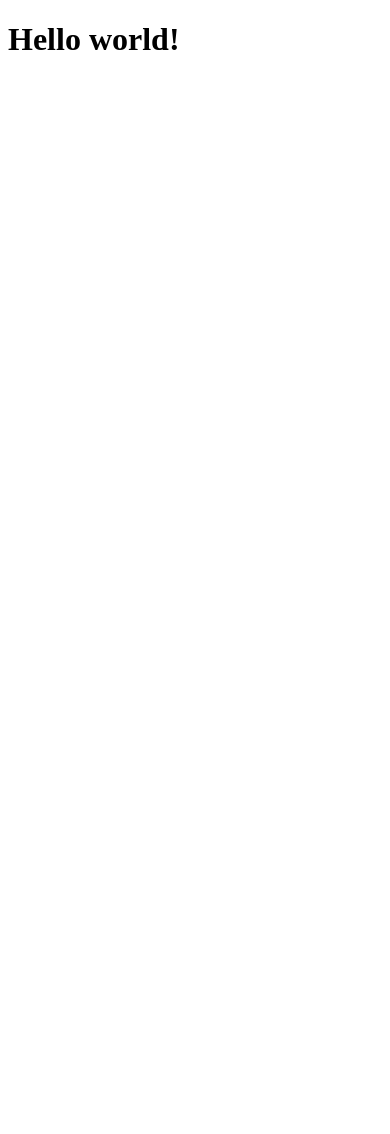
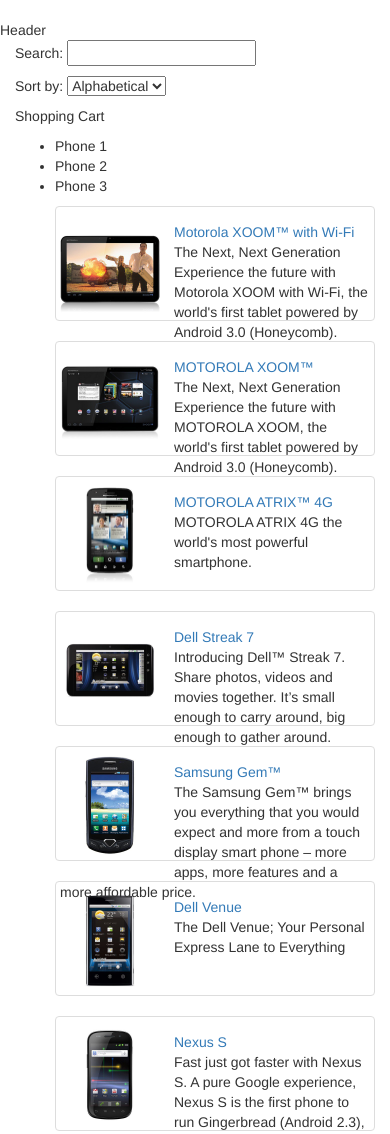
Before and after one commit to zn2/js-20180329-1900, a plain HTML site: page index.html in a window 390 px wide. Shown: the top 1134 px of the page. Before the commit the page ends 844 px from the top, so only its background shows below. Drawn offline with nearby package versions, Linux system fonts and the light colour scheme.

Commit message:
phones catalogue was created

```diff
--- a/index.html
+++ b/index.html
@@ -3,8 +3,60 @@
 <head>
   <meta charset="UTF-8">
   <title>Title</title>
+  <link rel="stylesheet"
+        href="https://maxcdn.bootstrapcdn.com/bootstrap/3.3.7/css/bootstrap.min.css"
+        integrity="sha384-BVYiiSIFeK1dGmJRAkycuHAHRg32OmUcww7on3RYdg4Va+PmSTsz/K68vbdEjh4u"
+        crossorigin="anonymous">
+  <link rel="stylesheet" href="app.css">
+
+  <script src="scripts/app.js" defer type="module"></script>
 </head>
 <body>
-  <h1>Hello world!</h1>
+
+  <header>Header</header>
+
+  <div class="container-fluid"
+       data-page-container>
+    <div class="row">
+
+      <div class="col-md-2">
+        <!--Sidebar content-->
+
+        <section>
+          <p>
+            Search:
+            <input>
+          </p>
+
+          <p>
+            Sort by:
+            <select>
+              <option value="name">Alphabetical</option>
+              <option value="age">Newest</option>
+            </select>
+          </p>
+        </section>
+
+        <section>
+          <p>Shopping Cart</p>
+          <ul>
+            <li>Phone 1</li>
+            <li>Phone 2</li>
+            <li>Phone 3</li>
+          </ul>
+        </section>
+      </div>
+
+      <div class="col-md-10">
+        <!--Body content-->
+        <div data-component="phones-catalog"></div>
+
+      </div>
+
+    </div>
+  </div>
+
+  <footer>Footer</footer>
+
 </body>
 </html>
--- /dev/null
+++ b/scripts/app.js
@@ -0,0 +1,7 @@
+'use strict';
+
+import PhonesPage from './phones/phones-page.js';
+
+new PhonesPage({
+  element: document.querySelector('[data-page-container]')
+});
--- /dev/null
+++ b/scripts/phones/_components/phones-catalog.js
@@ -0,0 +1,163 @@
+'use strict';
+
+export default class PhonesCatalogue {
+  constructor({ element, phones }) {
+    this._element = element;
+    this._phones = phones;
+
+    this._render();
+
+  }
+
+  _render() {
+    this._element.innerHTML = `
+      <ul class="phones">
+        <li class="thumbnail">
+          <a href="#!/phones/motorola-xoom-with-wi-fi" class="thumb">
+            <img alt="Motorola XOOM™ with Wi-Fi" src="img/phones/motorola-xoom-with-wi-fi.0.jpg">
+          </a>
+          <a href="#!/phones/motorola-xoom-with-wi-fi">Motorola XOOM™ with Wi-Fi</a>
+          <p>The Next, Next Generation
+
+            Experience the future with Motorola XOOM with Wi-Fi, the world's first tablet powered by Android 3.0 (Honeycomb).</p>
+        </li>
+        <li class="thumbnail">
+          <a href="#!/phones/motorola-xoom" class="thumb">
+            <img alt="MOTOROLA XOOM™" src="img/phones/motorola-xoom.0.jpg">
+          </a>
+          <a href="#!/phones/motorola-xoom">MOTOROLA XOOM™</a>
+          <p>The Next, Next Generation
+
+            Experience the future with MOTOROLA XOOM, the world's first tablet powered by Android 3.0 (Honeycomb).</p>
+        </li>
+        <li class="thumbnail">
+          <a href="#!/phones/motorola-atrix-4g" class="thumb">
+            <img alt="MOTOROLA ATRIX™ 4G" src="img/phones/motorola-atrix-4g.0.jpg">
+          </a>
+          <a href="#!/phones/motorola-atrix-4g">MOTOROLA ATRIX™ 4G</a>
+          <p>MOTOROLA ATRIX 4G the world's most powerful smartphone.</p>
+        </li>
+        <li class="thumbnail">
+          <a href="#!/phones/dell-streak-7" class="thumb">
+            <img alt="Dell Streak 7" src="img/phones/dell-streak-7.0.jpg">
+          </a>
+          <a href="#!/phones/dell-streak-7">Dell Streak 7</a>
+          <p>Introducing Dell™ Streak 7. Share photos, videos and movies together. It’s small enough to carry around, big enough to gather around.</p>
+        </li>
+        <li class="thumbnail">
+          <a href="#!/phones/samsung-gem" class="thumb">
+            <img alt="Samsung Gem™" src="img/phones/samsung-gem.0.jpg">
+          </a>
+          <a href="#!/phones/samsung-gem">Samsung Gem™</a>
+          <p>The Samsung Gem™ brings you everything that you would expect and more from a touch display smart phone – more apps, more features and a more affordable price.</p>
+        </li>
+        <li class="thumbnail">
+          <a href="#!/phones/dell-venue" class="thumb">
+            <img alt="Dell Venue" src="img/phones/dell-venue.0.jpg">
+          </a>
+          <a href="#!/phones/dell-venue">Dell Venue</a>
+          <p>The Dell Venue; Your Personal Express Lane to Everything</p>
+        </li>
+        <li class="thumbnail">
+          <a href="#!/phones/nexus-s" class="thumb">
+            <img alt="Nexus S" src="img/phones/nexus-s.0.jpg">
+          </a>
+          <a href="#!/phones/nexus-s">Nexus S</a>
+          <p>Fast just got faster with Nexus S. A pure Google experience, Nexus S is the first phone to run Gingerbread (Android 2.3), the fastest version of Android yet.</p>
+        </li>
+        <li class="thumbnail">
+          <a href="#!/phones/lg-axis" class="thumb">
+            <img alt="LG Axis" src="img/phones/lg-axis.0.jpg">
+          </a>
+          <a href="#!/phones/lg-axis">LG Axis</a>
+          <p>Android Powered, Google Maps Navigation, 5 Customizable Home Screens</p>
+        </li>
+        <li class="thumbnail">
+          <a href="#!/phones/samsung-galaxy-tab" class="thumb">
+            <img alt="Samsung Galaxy Tab™" src="img/phones/samsung-galaxy-tab.0.jpg">
+          </a>
+          <a href="#!/phones/samsung-galaxy-tab">Samsung Galaxy Tab™</a>
+          <p>Feel Free to Tab™. The Samsung Galaxy Tab™ brings you an ultra-mobile entertainment experience through its 7” display, high-power processor and Adobe® Flash® Player compatibility.</p>
+        </li>
+        <li class="thumbnail">
+          <a href="#!/phones/samsung-showcase-a-galaxy-s-phone" class="thumb">
+            <img alt="Samsung Showcase™ a Galaxy S™ phone" src="img/phones/samsung-showcase-a-galaxy-s-phone.0.jpg">
+          </a>
+          <a href="#!/phones/samsung-showcase-a-galaxy-s-phone">Samsung Showcase™ a Galaxy S™ phone</a>
+          <p>The Samsung Showcase™ delivers a cinema quality experience like you’ve never seen before. Its innovative 4” touch display technology provides rich picture brilliance, even outdoors</p>
+        </li>
+        <li class="thumbnail">
+          <a href="#!/phones/droid-2-global-by-motorola" class="thumb">
+            <img alt="DROID™ 2 Global by Motorola" src="img/phones/droid-2-global-by-motorola.0.jpg">
+          </a>
+          <a href="#!/phones/droid-2-global-by-motorola">DROID™ 2 Global by Motorola</a>
+          <p>The first smartphone with a 1.2 GHz processor and global capabilities.</p>
+        </li>
+        <li class="thumbnail">
+          <a href="#!/phones/droid-pro-by-motorola" class="thumb">
+            <img alt="DROID™ Pro by Motorola" src="img/phones/droid-pro-by-motorola.0.jpg">
+          </a>
+          <a href="#!/phones/droid-pro-by-motorola">DROID™ Pro by Motorola</a>
+          <p>The next generation of DOES.</p>
+        </li>
+        <li class="thumbnail">
+          <a href="#!/phones/motorola-bravo-with-motoblur" class="thumb">
+            <img alt="MOTOROLA BRAVO™ with MOTOBLUR™" src="img/phones/motorola-bravo-with-motoblur.0.jpg">
+          </a>
+          <a href="#!/phones/motorola-bravo-with-motoblur">MOTOROLA BRAVO™ with MOTOBLUR™</a>
+          <p>An experience to cheer about.</p>
+        </li>
+        <li class="thumbnail">
+          <a href="#!/phones/motorola-defy-with-motoblur" class="thumb">
+            <img alt="Motorola DEFY™ with MOTOBLUR™" src="img/phones/motorola-defy-with-motoblur.0.jpg">
+          </a>
+          <a href="#!/phones/motorola-defy-with-motoblur">Motorola DEFY™ with MOTOBLUR™</a>
+          <p>Are you ready for everything life throws your way?</p>
+        </li>
+        <li class="thumbnail">
+          <a href="#!/phones/t-mobile-mytouch-4g" class="thumb">
+            <img alt="T-Mobile myTouch 4G" src="img/phones/t-mobile-mytouch-4g.0.jpg">
+          </a>
+          <a href="#!/phones/t-mobile-mytouch-4g">T-Mobile myTouch 4G</a>
+          <p>The T-Mobile myTouch 4G is a premium smartphone designed to deliver blazing fast 4G speeds so that you can video chat from practically anywhere, with or without Wi-Fi.</p>
+        </li>
+        <li class="thumbnail">
+          <a href="#!/phones/samsung-mesmerize-a-galaxy-s-phone" class="thumb">
+            <img alt="Samsung Mesmerize™ a Galaxy S™ phone" src="img/phones/samsung-mesmerize-a-galaxy-s-phone.0.jpg">
+          </a>
+          <a href="#!/phones/samsung-mesmerize-a-galaxy-s-phone">Samsung Mesmerize™ a Galaxy S™ phone</a>
+          <p>The Samsung Mesmerize™ delivers a cinema quality experience like you’ve never seen before. Its innovative 4” touch display technology provides rich picture brilliance,even outdoors</p>
+        </li>
+        <li class="thumbnail">
+          <a href="#!/phones/sanyo-zio" class="thumb">
+            <img alt="SANYO ZIO" src="img/phones/sanyo-zio.0.jpg">
+          </a>
+          <a href="#!/phones/sanyo-zio">SANYO ZIO</a>
+          <p>The Sanyo Zio by Kyocera is an Android smartphone with a combination of ultra-sleek styling, strong performance and unprecedented value.</p>
+        </li>
+        <li class="thumbnail">
+          <a href="#!/phones/samsung-transform" class="thumb">
+            <img alt="Samsung Transform™" src="img/phones/samsung-transform.0.jpg">
+          </a>
+          <a href="#!/phones/samsung-transform">Samsung Transform™</a>
+          <p>The Samsung Transform™ brings you a fun way to customize your Android powered touch screen phone to just the way you like it through your favorite themed “Sprint ID Service Pack”.</p>
+        </li>
+        <li class="thumbnail">
+          <a href="#!/phones/t-mobile-g2" class="thumb">
+            <img alt="T-Mobile G2" src="img/phones/t-mobile-g2.0.jpg">
+          </a>
+          <a href="#!/phones/t-mobile-g2">T-Mobile G2</a>
+          <p>The T-Mobile G2 with Google is the first smartphone built for 4G speeds on T-Mobile's new network. Get the information you need, faster than you ever thought possible.</p>
+        </li>
+        <li class="thumbnail">
+          <a href="#!/phones/motorola-charm-with-motoblur" class="thumb">
+            <img alt="Motorola CHARM™ with MOTOBLUR™" src="img/phones/motorola-charm-with-motoblur.0.jpg">
+          </a>
+          <a href="#!/phones/motorola-charm-with-motoblur">Motorola CHARM™ with MOTOBLUR™</a>
+          <p>Motorola CHARM fits easily in your pocket or palm. Includes MOTOBLUR service.</p>
+        </li>
+      </ul>
+
+    `;
+  }
+}
--- /dev/null
+++ b/scripts/phones/phones-page.js
@@ -0,0 +1,14 @@
+'use strict';
+
+import PhonesCatalogue from './_components/phones-catalog.js';
+
+export default class PhonesPage {
+  constructor({ element }) {
+    this._element = element;
+
+    this._catalogue = new PhonesCatalogue({
+      element: this._element.querySelector('[data-component="phones-catalog"]'),
+      phones: [],
+    })
+  }
+}
```
